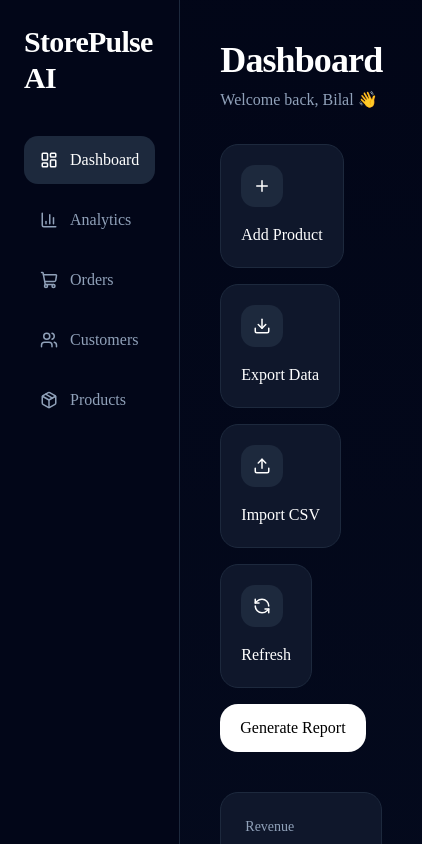
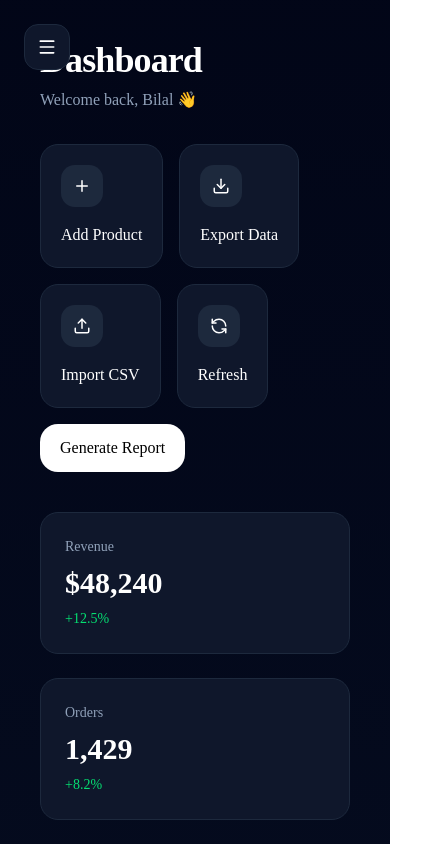
Before and after one commit to bilalahmedba395-byte/storepulse-ai, a Next.js app: page / in a window 390 px wide. Shown: the top 844 px of the page, 422 px wide, since content can reach past the window. Built offline with nearby package versions, Linux system fonts and the light colour scheme.

Commit message:
Add responsive mobile sidebar navigation

```diff
--- a/app/page.tsx
+++ b/app/page.tsx
@@ -1,9 +1,13 @@
+"use client";
+import { useState } from "react";
 import {
   LayoutDashboard,
   BarChart3,
   ShoppingCart,
   Users,
   Package,
+  Menu,
+  X,
 } from "lucide-react";
 import StatCard from "@/components/ui/stat-card";
 import RevenueChart from "@/components/ui/revenue-chart";
@@ -11,15 +15,41 @@ import RecentOrders from "@/components/ui/recent-orders";
 import AITools from "@/components/ui/ai-tools";
 import QuickActions from "@/components/ui/quick-actions";
 export default function Home() {
+  const [sidebarOpen, setSidebarOpen] = useState(false);
   return (
     <main className="min-h-screen bg-slate-950 text-white">
       <div className="flex">
 
         {/* Sidebar */}
-        <aside className="w-64 min-h-screen border-r border-slate-800 p-6">
-          <h1 className="text-3xl font-bold tracking-tight mb-10">
+        <>
+          {/* Mobile Menu Button */}
+          <button
+            onClick={() => setSidebarOpen(true)}
+            className="fixed top-6 left-6 z-50 lg:hidden bg-slate-900 border border-slate-800 p-3 rounded-xl"
+          >
+            <Menu size={20} />
+          </button>
+
+          {/* Sidebar */}
+          <aside
+            className={`fixed lg:static top-0 left-0 z-50 h-screen w-64 bg-slate-950 border-r border-slate-800 p-6 transform transition-transform duration-300 ${sidebarOpen
+                ? "translate-x-0"
+                : "-translate-x-full lg:translate-x-0"
+              }`}
+          >
+
+            <div className="flex items-center justify-between mb-10">
+              <h1 className="text-3xl font-bold tracking-tight">
                 StorePulse AI
               </h1>
+
+              <button
+                onClick={() => setSidebarOpen(false)}
+                className="lg:hidden"
+              >
+                <X size={20} />
+              </button>
+            </div>
 
             <nav className="space-y-3">
 
@@ -50,6 +80,7 @@ export default function Home() {
 
             </nav>
           </aside>
+        </>
 
         {/* Main Content */}
         <section className="flex-1 p-10 bg-gradient-to-b from-slate-950 to-slate-900">
```
Lines whose indentation alone changed are shown as unchanged.
